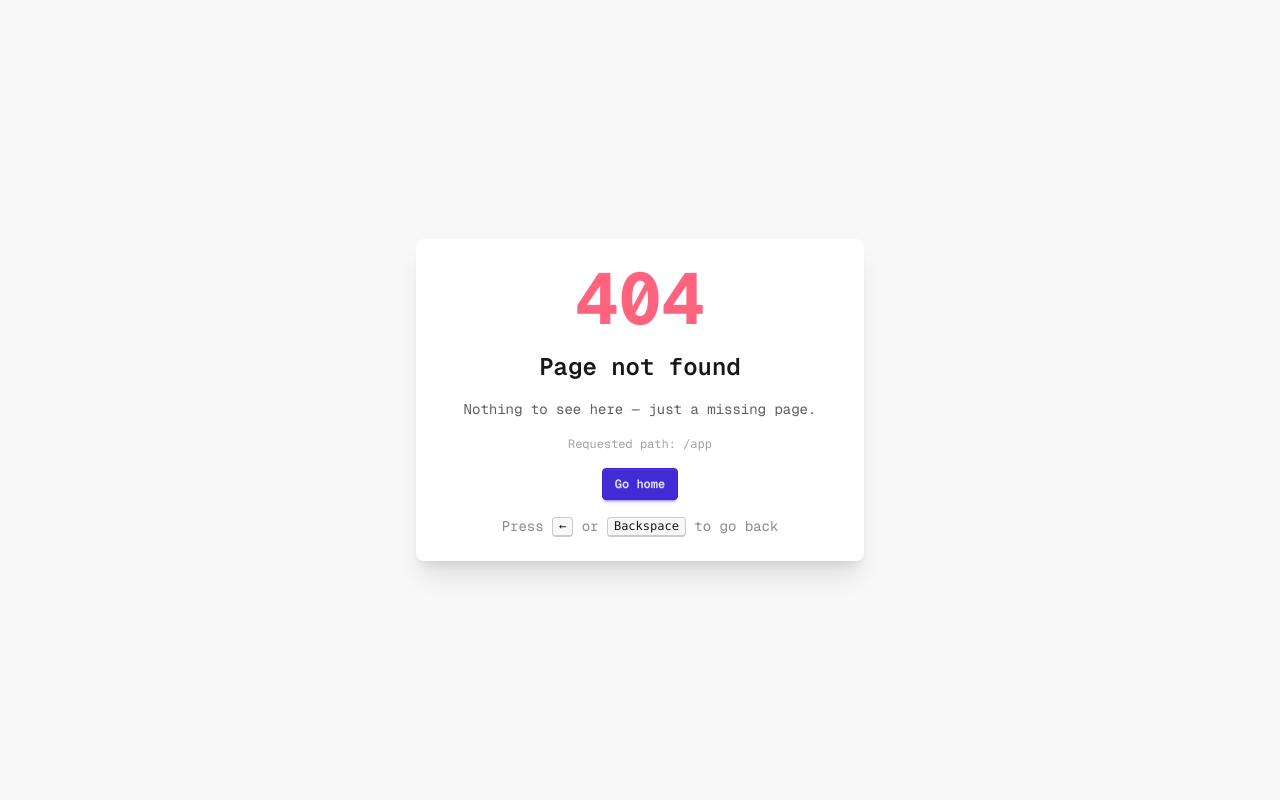
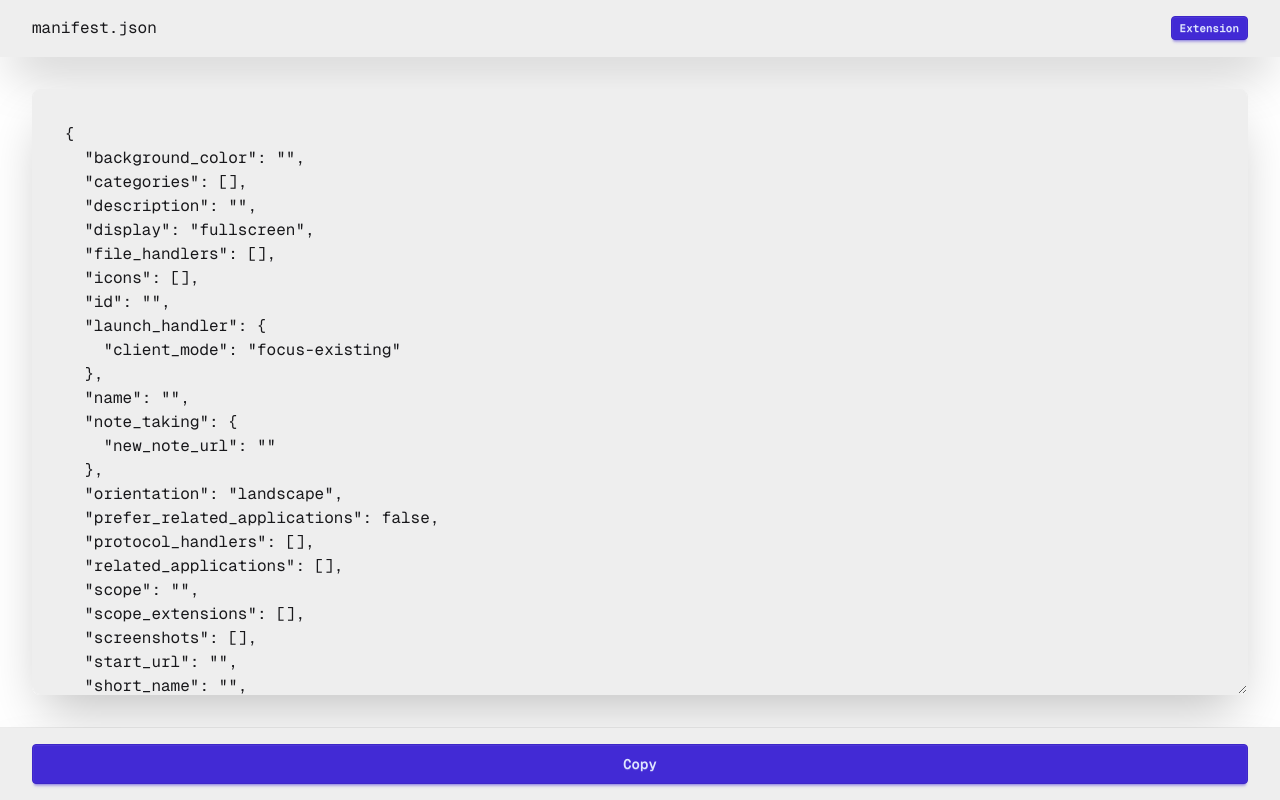
Before and after one commit to hieudoanm/manifest, a Next.js app in the folder packages/app/: page /app in a window 1280 px wide. Before the commit this address had no page. Built offline with nearby package versions, Linux system fonts and the light colour scheme.

Commit message:
add app page

```diff
--- /dev/null
+++ b/packages/app/src/pages/app/index.tsx
@@ -0,0 +1,68 @@
+import { manifest as pwaManifest } from '@manifest.json/json/pwa/manifest';
+import { manifest as extensionManifest } from '@manifest.json/json/extension/manifest';
+import { NextPage } from 'next';
+import { useState } from 'react';
+
+const AppPage: NextPage = () => {
+  const [
+    { type = 'pwa', manifest = JSON.stringify(pwaManifest, null, 2) },
+    setState,
+  ] = useState<{
+    type: 'pwa' | 'extension';
+    manifest: string;
+  }>({ type: 'pwa', manifest: JSON.stringify(pwaManifest, null, 2) });
+
+  return (
+    <div className="divide-base-300 flex h-screen w-screen flex-col divide-y overflow-hidden">
+      <nav className="bg-base-300 shadow-2xl">
+        <div className="container mx-auto px-4 py-2 md:px-8 md:py-4">
+          <div className="flex items-center justify-between">
+            <span>manifest.json</span>
+            <button
+              type="button"
+              className="btn btn-xs btn-primary"
+              onClick={() => {
+                const newType = type === 'pwa' ? 'extension' : 'pwa';
+                const newManifest =
+                  type === 'pwa'
+                    ? JSON.stringify(extensionManifest, null, 2)
+                    : JSON.stringify(pwaManifest, null, 2);
+                setState((previous) => ({
+                  ...previous,
+                  type: newType,
+                  manifest: newManifest,
+                }));
+              }}>
+              {type === 'pwa' ? 'Extension' : 'PWA'}
+            </button>
+          </div>
+        </div>
+      </nav>
+      <div className="grow">
+        <div className="container mx-auto h-full w-full p-4 md:p-8">
+          <textarea
+            id="pwa.manifest.json"
+            name="pwa.manifest.json"
+            placeholder="PWA Manifest.json"
+            className="border-base-300 bg-base-300 h-full w-full rounded-lg border p-4 shadow-2xl md:p-8"
+            value={manifest}
+            onChange={(event) => {
+              setState((previous) => ({
+                ...previous,
+                manifest: event.target.value,
+              }));
+            }}></textarea>
+        </div>
+      </div>
+      <footer className="bg-base-300 shadow-2xl">
+        <div className="container mx-auto px-4 py-2 md:px-8 md:py-4">
+          <button type="button" className="btn btn-primary w-full">
+            Copy
+          </button>
+        </div>
+      </footer>
+    </div>
+  );
+};
+
+export default AppPage;
```
Also changed, not shown: 6 other files (tests, documents, lock files or other folders).
